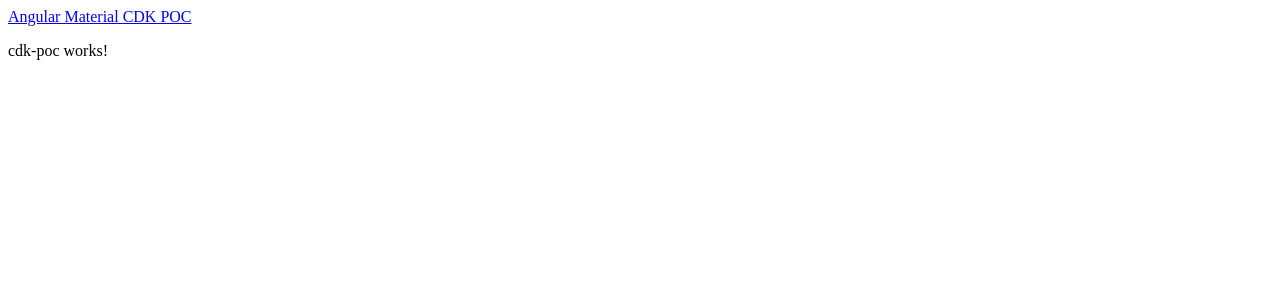
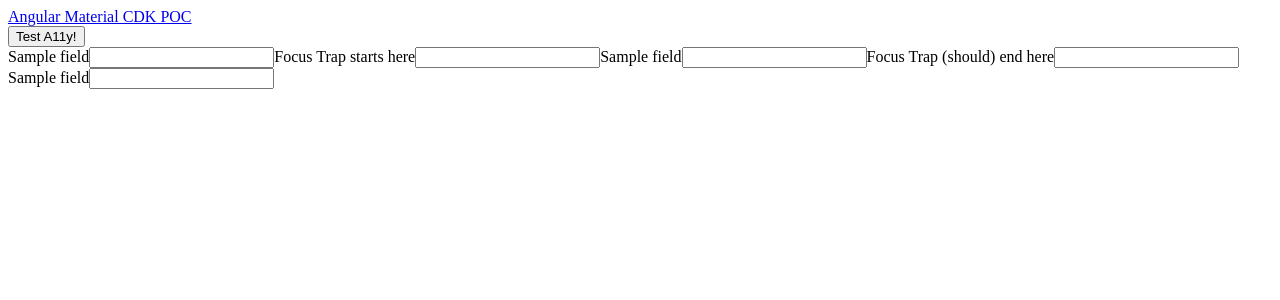
Before and after one commit to fleish80/bp-team-presentation, an Angular app: page /cdk-poc in a window 1280 px wide. Shown: the top 300 px of the page. Built offline with nearby package versions, Linux system fonts and the light colour scheme.

Commit message:
focus trap

```diff
--- a/package.json
+++ b/package.json
@@ -12,6 +12,7 @@
   "private": true,
   "dependencies": {
     "@angular/animations": "~7.2.0",
+    "@angular/cdk": "^7.3.0",
     "@angular/common": "~7.2.0",
     "@angular/compiler": "~7.2.0",
     "@angular/core": "~7.2.0",
--- a/src/app/cdk-poc/cdk-poc.component.html
+++ b/src/app/cdk-poc/cdk-poc.component.html
@@ -1,3 +1 @@
-<p>
-  cdk-poc works!
-</p>
+<router-outlet></router-outlet>
--- /dev/null
+++ b/src/app/cdk-poc/focus-trap/focus-trap.component.html
@@ -0,0 +1,13 @@
+<button (click)="testA11y()"> Test A11y! </button>
+<div #element role="dialog" cdkTrapFocus>
+  <label>Sample field</label>
+  <input>
+  <label>Focus Trap starts here</label>
+  <input cdkFocusRegionStart>
+  <label>Sample field</label>
+  <input>
+  <label>Focus Trap (should) end here</label>
+  <input cdkFocusRegionEnd>
+  <label>Sample field</label>
+  <input>
+</div>
--- /dev/null
+++ b/src/app/cdk-poc/focus-trap/focus-trap.component.ts
@@ -0,0 +1,60 @@
+import {
+  Component,
+  ViewChild,
+  ViewChildren,
+  ElementRef,
+  QueryList,
+  HostListener,
+  AfterViewInit
+} from '@angular/core';
+import {
+  FocusTrapFactory,
+  FocusMonitor,
+  ListKeyManager
+} from '@angular/cdk/a11y';
+
+@Component({
+  selector: 'app-focus-trap',
+  templateUrl: './focus-trap.component.html',
+  styleUrls: ['./focus-trap.component.scss']
+})
+export class FocusTrapComponent implements AfterViewInit {
+  keyManager: any;
+  @ViewChild('element') element: ElementRef;
+  @ViewChildren('elementChild') elementChild: QueryList<any>;
+
+  constructor(
+    private focusTrap: FocusTrapFactory,
+    private focusMonitor: FocusMonitor
+  ) {}
+
+  ngAfterViewInit() {
+    this.keyManager = new ListKeyManager(this.elementChild);
+    this.keyManager.withHorizontalOrientation('ltr'); // Arrow navigation options
+    this.keyManager.withWrap(); // Arrow navigation options
+  }
+
+  /* Enables keyboard arrows navigation */
+  @HostListener('window:keyup', ['$event'])
+  keyFunc(event) {
+    if (event.code !== 'Tab') {
+      this.keyManager.onKeydown(event);
+      this.focusMonitor.focusVia(
+        this.keyManager.activeItem.nativeElement,
+        'keyboard'
+      );
+    } else {
+      // 'artificially' updates the active element in case the user uses Tab instead of arrows
+      this.keyManager.onKeydown(event);
+      this.keyManager.setNextItemActive();
+    }
+  }
+
+  /* Shows the form, puts focus on it and initialize keyboard navigation */
+  testA11y() {
+    this.element.nativeElement.hidden = false;
+    const focusTrap = this.focusTrap.create(this.element.nativeElement); // creates a focus trap region
+    focusTrap.focusInitialElement(); // Moves the focus in the form (by default the first field)
+    this.keyManager.setFirstItemActive(); // Sets the element we focused on as 'active' to the KeyManager
+  }
+}
```
Also changed, not shown: src/app/cdk-poc/cdk-poc-routing.module.ts (+6 -1 lines), src/app/cdk-poc/cdk-poc.module.ts (+5 -2 lines), src/app/cdk-poc/focus-trap/focus-trap.component.scss (added), 2 other files (tests, documents, lock files or other folders).
